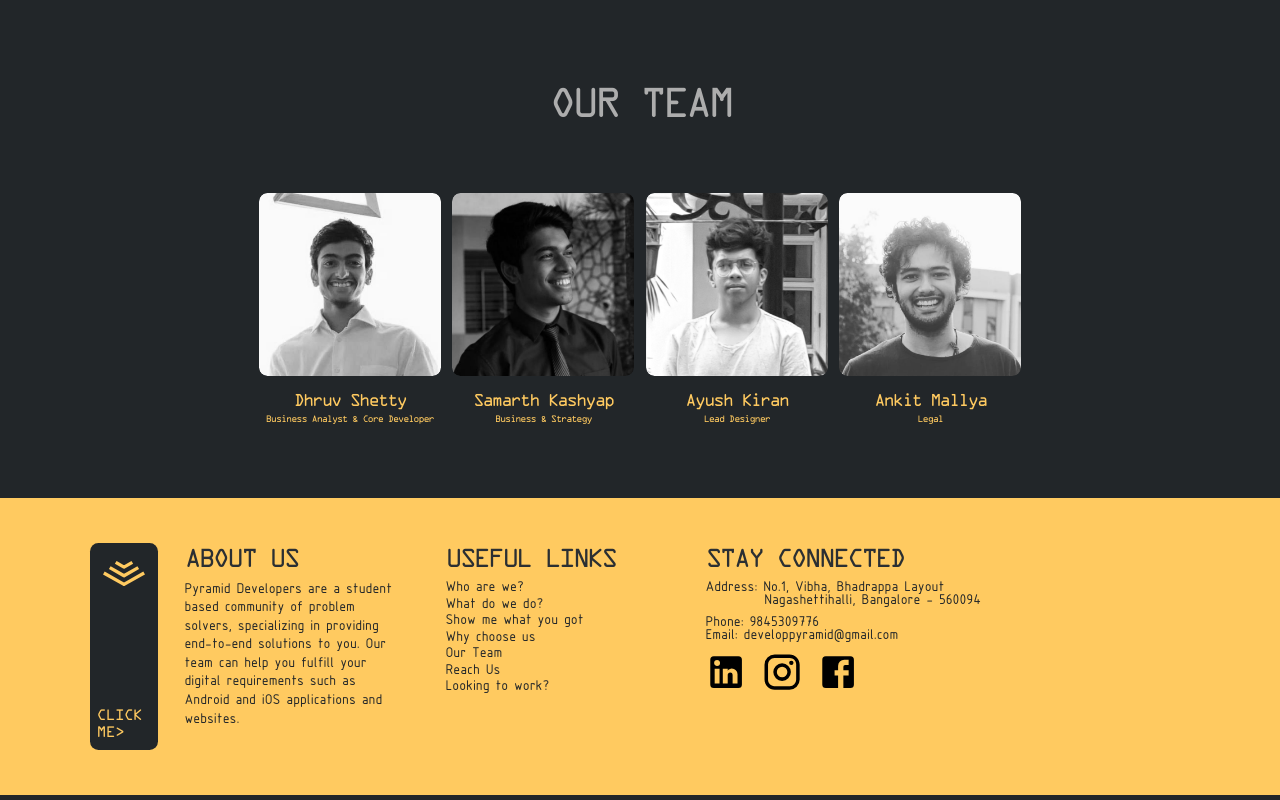
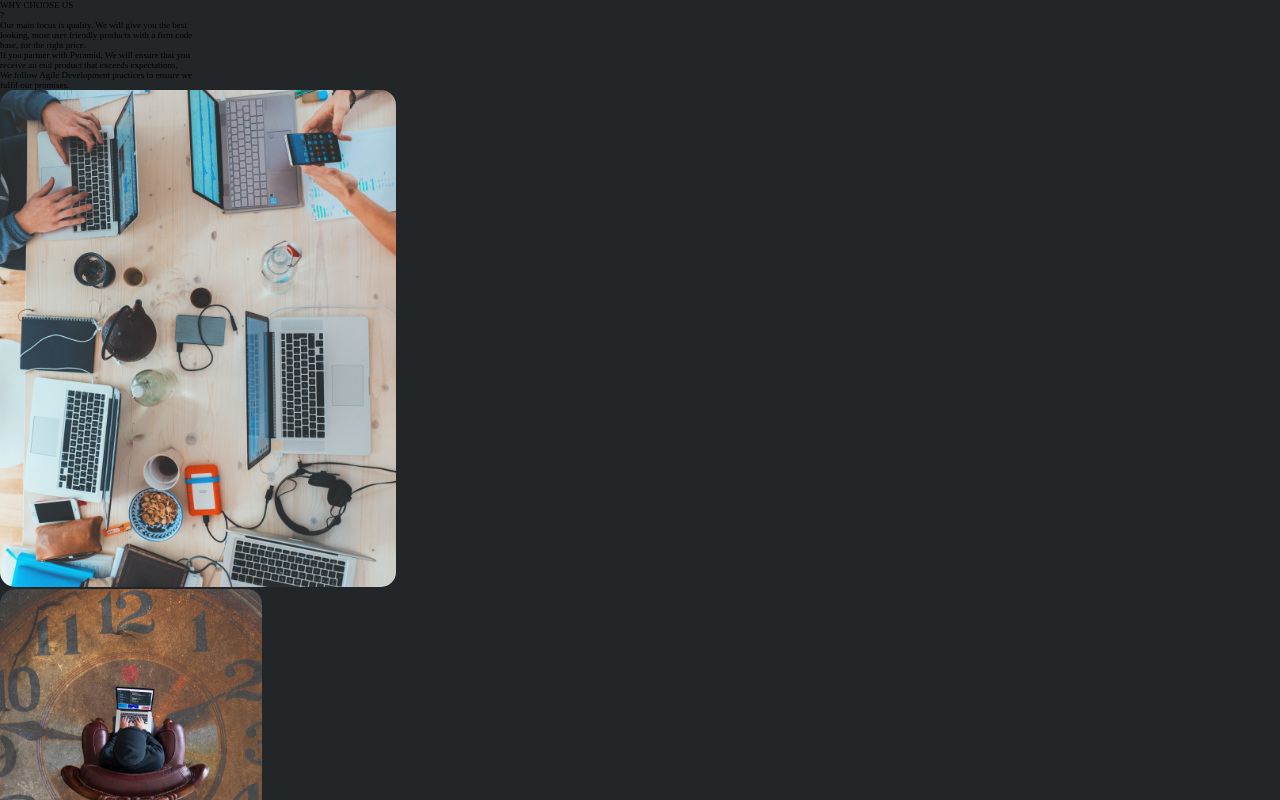
Before and after one commit to PyramidDevelopers/react-trainee, a React (Create React App) app: page / in a window 1280 px wide. Shown: the top 800 px of the page. Built offline with nearby package versions, Linux system fonts and the light colour scheme.

Commit message:
Update Why.js

```diff
--- a/src/MyComponents/Why/Why.js
+++ b/src/MyComponents/Why/Why.js
@@ -1,9 +1,46 @@
 import React from 'react'
 import './Why.css'
+import limage from '../../assets/choose-left.png'
+import rimage from '../../assets/choose-right.png'
 
 const Why = () => {
     return (
-        <div></div>
+        <div className="why">
+           <div className="left-block">
+            <div className="text">
+                    <div className="title">
+                        <div className="title-text">
+                            <p>WHY CHOOSE US</p>
+                        </div>
+                        <div className="qmark">
+                            <p>?</p>
+                        </div>
+                    </div>
+
+                    <div>
+                        <div className="p1">
+                            <p>Our main focus is quality. We will give you the best <br />looking, most user friendly products with a firm code <br />base, for the right price.</p>
+                        </div>
+
+                        <div className="p2">
+                            <p>If you partner with Pyramid, We will ensure that you <br />receive an end product that exceeds expectations.<br />We follow Agile Development practices to ensure we <br />fulfil our promises.</p>
+                        </div>
+                    </div>
+            </div>
+        </div>
+            <div className="right-block">
+                <div className="col1">
+                    <div className="img1">
+                        <img src={limage} alt="" />
+                    </div>
+                </div>
+                <div className="col2">
+                    <div className="img2">
+                        <img src={rimage} alt="" />
+                    </div>
+                </div>
+            </div>
+        </div>
     )
 }
 
```
